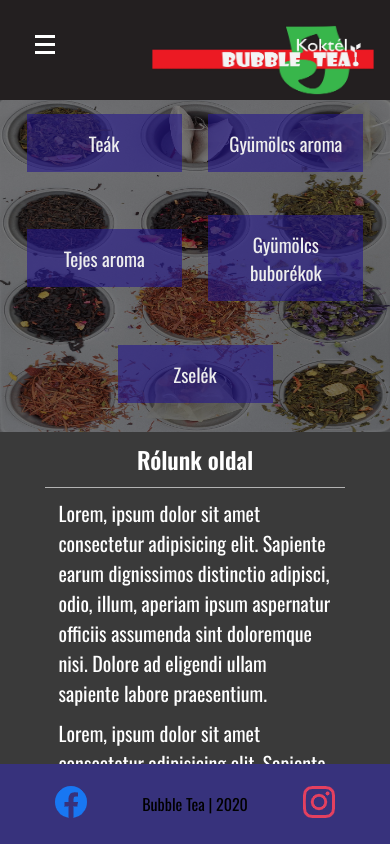
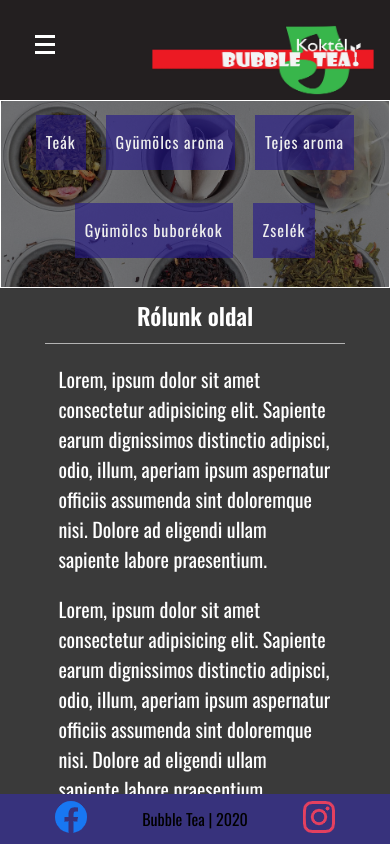
Before and after one commit to Tyby84/bubbletea, a Vue app: page /about in a window 390 px wide. Built offline with nearby package versions, Linux system fonts and the light colour scheme.

Commit message:
responsivenes mobile

```diff
--- a/src/App.vue
+++ b/src/App.vue
@@ -1,7 +1,6 @@
 <template>
   <div id="app">
                     <div class="red"></div>
-
     <header>
 
 			<div class="menu-bar menu-bar-animated" @click="clicked = !clicked">
--- a/src/assets/css/footer.css
+++ b/src/assets/css/footer.css
@@ -11,3 +11,9 @@ footer {
       -ms-flex-align: center;
           align-items: center;
 }
+
+@media screen and (max-width: 640px) {
+  footer {
+    height: 50px;
+  }
+}
--- a/src/assets/css/main.css
+++ b/src/assets/css/main.css
@@ -1,5 +1,12 @@
 #app {
   height: 100vh;
+}
+
+@media screen and (max-width: 640px) {
+  #app {
+    height: auto;
+    overflow: auto;
+  }
 }
 
 .main_section {
@@ -16,6 +23,7 @@
     -webkit-box-direction: normal;
         -ms-flex-direction: column;
             flex-direction: column;
+    height: calc(100vh - 150px);
   }
 }
 
@@ -36,6 +44,33 @@
   background-color: rgba(0, 0, 0, 0.5);
   background-blend-mode: overlay;
   height: calc(100vh - 180px);
+  /*sidenav div end*/
+}
+
+@media screen and (max-width: 768px) {
+  .sidenav {
+    background-size: cover;
+    padding: 20px;
+  }
+}
+
+@media screen and (max-width: 640px) {
+  .sidenav {
+    height: 30vh;
+    padding: 5px;
+    width: 100vw;
+    z-index: 9;
+    -webkit-box-orient: horizontal;
+    -webkit-box-direction: normal;
+        -ms-flex-direction: row;
+            flex-direction: row;
+    border: 1px solid #fff;
+    -ms-flex-wrap: wrap;
+        flex-wrap: wrap;
+    -webkit-box-pack: center;
+        -ms-flex-pack: center;
+            justify-content: center;
+  }
 }
 
 .sidenav div {
@@ -73,24 +108,24 @@
 
 @media screen and (max-width: 640px) {
   .sidenav div a {
-    width: 155px;
-    padding: 15px;
+    width: auto;
+    padding: 10px;
+    font-size: 16px;
+    letter-spacing: 1px;
+  }
+}
+
+@media screen and (max-width: 768px) {
+  .sidenav div {
+    margin-right: 10px;
+    margin-left: 10px;
+    min-height: 80px;
   }
 }
 
 @media screen and (max-width: 640px) {
-  .sidenav {
-    width: 100vw;
-    z-index: 9;
-    -webkit-box-orient: horizontal;
-    -webkit-box-direction: normal;
-        -ms-flex-direction: row;
-            flex-direction: row;
-    -ms-flex-wrap: wrap;
-        flex-wrap: wrap;
-    -webkit-box-pack: space-evenly;
-        -ms-flex-pack: space-evenly;
-            justify-content: space-evenly;
+  .sidenav div {
+    min-height: 55px;
   }
 }
 
@@ -130,4 +165,5 @@
 .page p {
   width: 70%;
   margin: 10px auto;
+  margin-top: 20px;
 }
--- a/src/assets/sass/footer.scss
+++ b/src/assets/sass/footer.scss
@@ -1,3 +1,5 @@
+@import 'mixin.scss';
+
 footer {
     height: 80px;
     background-color: rgb(55, 50, 124);
@@ -13,4 +15,7 @@ footer {
     p {
         //padding-top: 10px;
     }
+    @include mobile {
+        height: 50px;
+    }
 }
--- a/src/assets/sass/main.scss
+++ b/src/assets/sass/main.scss
@@ -1,6 +1,10 @@
 @import 'mixin.scss';
 #app {
     height: 100vh;
+    @include mobile {
+     height: auto;
+     overflow: auto;
+    }
 }
 
 .main_section {
@@ -9,6 +13,7 @@
     height: calc(100vh - 180px);
     @include mobile {
       flex-direction: column;
+      height: calc(100vh - 150px);
     }
   }
 
@@ -22,6 +27,20 @@
     background-color: rgba(0, 0, 0, 0.5);
     background-blend-mode: overlay;
     height: calc(100vh - 180px);
+    @include tablet {
+      background-size: cover;
+      padding: 20px;
+    }
+    @include mobile {
+      height: 30vh;
+      padding: 5px ;
+      width: 100vw;
+      z-index: 9;
+      flex-direction: row;
+      border: 1px solid #fff;
+      flex-wrap: wrap;
+      justify-content: center;
+    }
     div {
       &:first-of-type {
         margin-top: 20px;
@@ -42,17 +61,23 @@
         color: #eee;
         padding: 20px;
         @include mobile {
-          width: 155px;
-          padding: 15px;
+          width: auto;
+          padding: 10px;
+          font-size: 16px;
+          letter-spacing: 1px;
         }
       }
-    }
+      @include tablet {
+        margin-right: 10px;
+        margin-left: 10px;
+        min-height: 80px;
+      }
+      @include mobile {
+        min-height: 55px;
+      }
+    } /*sidenav div end*/
     @include mobile {
-      width: 100vw;
-      z-index: 9;
-      flex-direction: row;
-      flex-wrap: wrap;
-      justify-content: space-evenly;
+
     }
   }
   .content {
@@ -82,6 +107,7 @@
     p {
       width: 70%;
       margin: 10px auto;
+      margin-top: 20px;
     }
 
 
```
